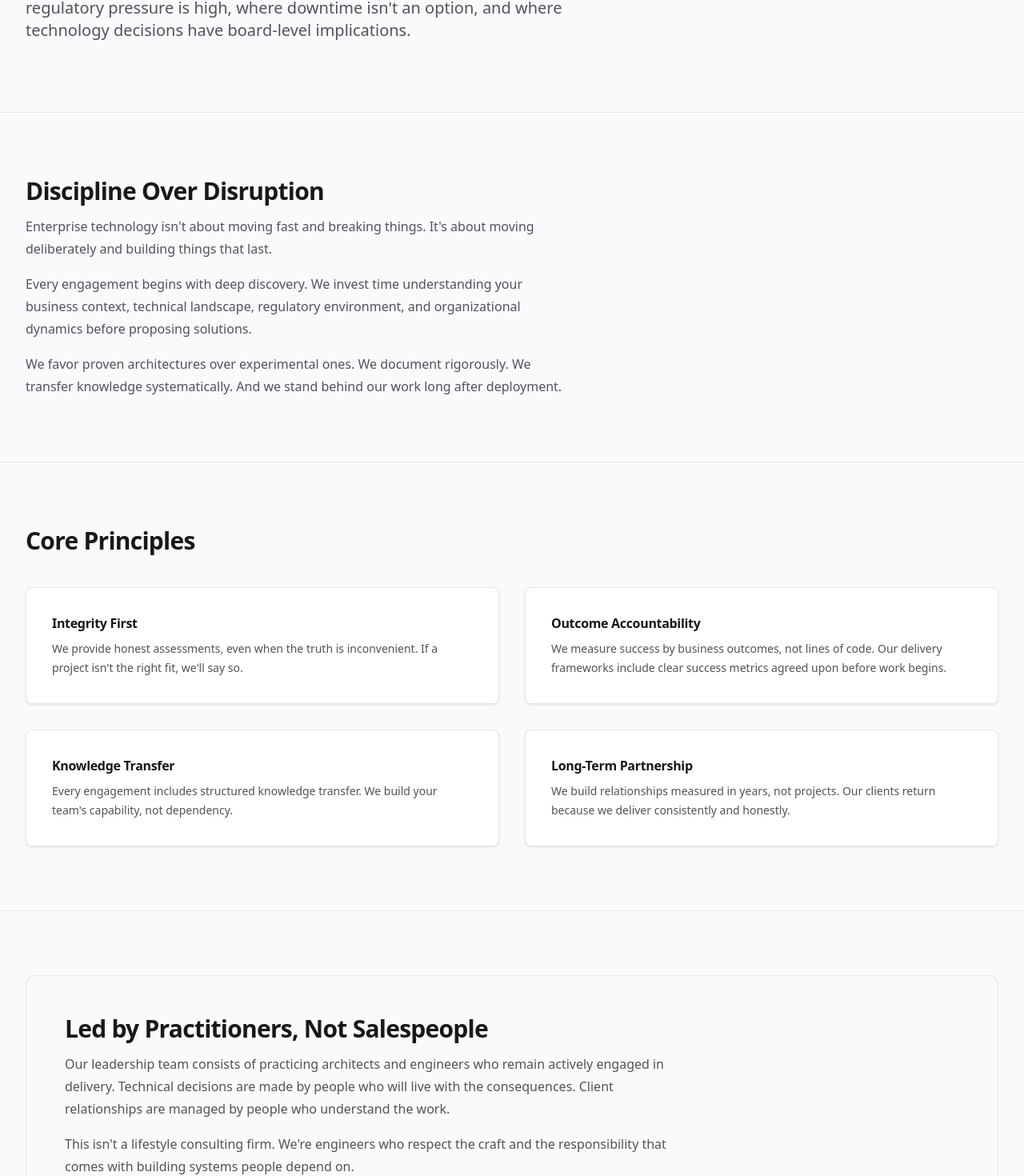
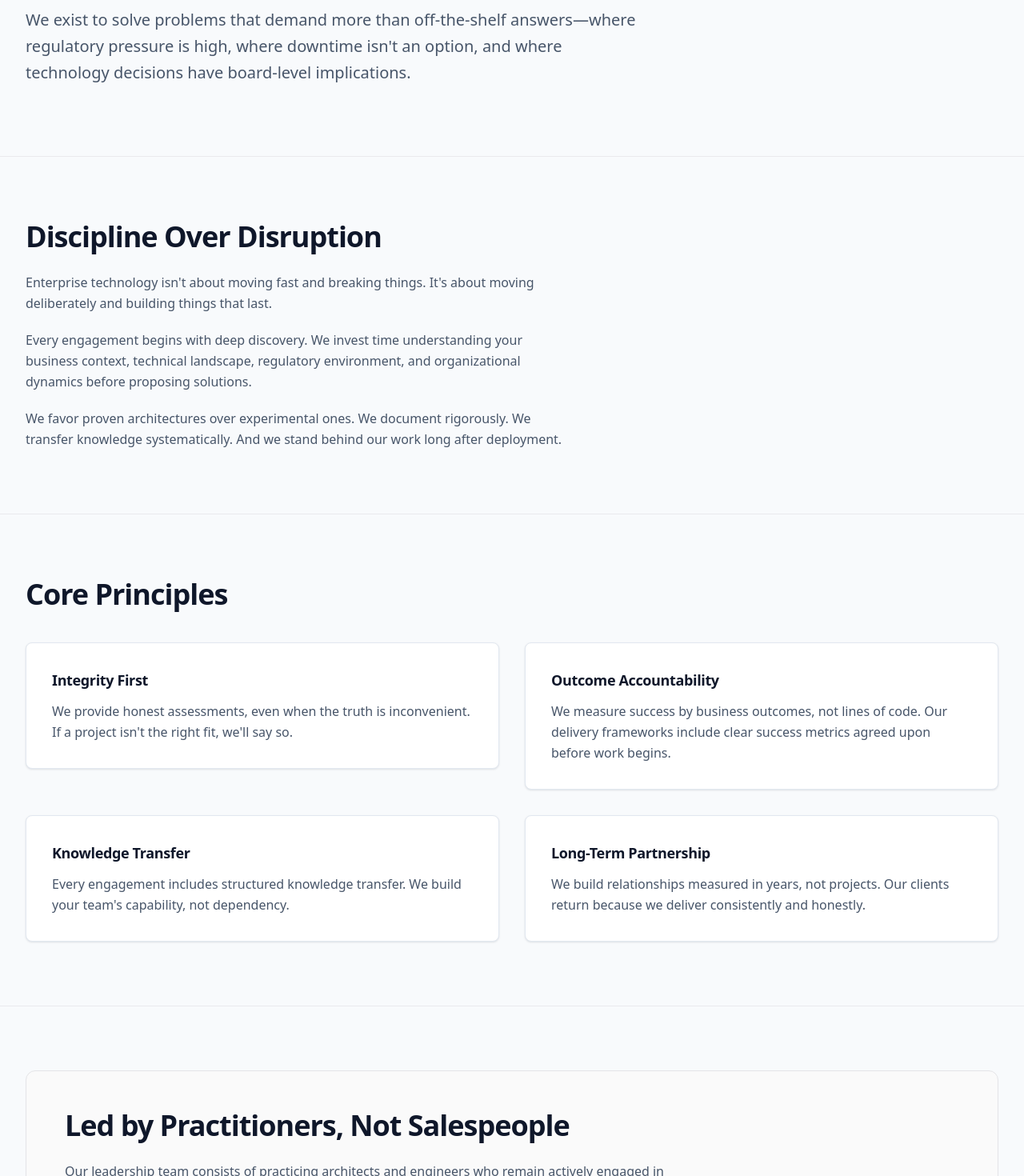
Before and after one commit to Shyamjoel8/clyros-tech-website, a Next.js app: page /about in a window 1280 px wide. Shown: the part 393-1863 px from the top of the page at 80% size. Built offline with nearby package versions, Linux system fonts and the light colour scheme; no server answers.

Commit message:
Phase 5: Polish About & Services pages (typography + motion)

```diff
--- a/src/app/about/page.tsx
+++ b/src/app/about/page.tsx
@@ -1,5 +1,7 @@
 import type { Metadata } from "next";
 import Link from "next/link";
+import { AnimatedSection } from "@/components/motion/AnimatedSection";
+import { StaggeredGrid, StaggeredItem } from "@/components/motion/StaggeredGrid";
 
 export const metadata: Metadata = {
   title: "About",
@@ -17,116 +19,133 @@ export const metadata: Metadata = {
 export default function AboutPage() {
   return (
     <div className="space-y-14 py-14 lg:space-y-20 lg:py-20">
+      <AnimatedSection>
         <header className="pb-2">
           <div className="mx-auto w-full max-w-7xl px-4 sm:px-6 lg:px-8">
-          <h1 className="text-4xl font-semibold leading-[1.12] tracking-tight text-zinc-900 lg:text-5xl">
+            <h1 className="text-4xl lg:text-6xl">
               Engineering Excellence. Enterprise Focus.
             </h1>
-          <p className="mt-5 max-w-3xl text-lg leading-8 text-zinc-600 lg:text-xl">
+            <p className="lead mt-6 max-w-3xl">
               Clyros Tech Private Limited is a specialized technology consulting firm serving
               organizations with complex, high-stakes technology requirements. Since our founding, we
               have delivered transformative solutions across healthcare, financial services,
               manufacturing, and the public sector.
             </p>
-          <p className="mt-4 max-w-3xl text-lg leading-8 text-zinc-600 lg:text-xl">
+            <p className="lead mt-5 max-w-3xl">
               We exist to solve problems that demand more than off-the-shelf answers—where regulatory
               pressure is high, where downtime isn&apos;t an option, and where technology decisions have
               board-level implications.
             </p>
           </div>
         </header>
+      </AnimatedSection>
 
+      <AnimatedSection>
         <section aria-labelledby="approach" className="border-t border-zinc-200/70 pt-14 lg:pt-20">
           <div className="mx-auto w-full max-w-7xl px-4 sm:px-6 lg:px-8">
-          <div className="max-w-3xl">
-            <h2 id="approach" className="text-2xl font-semibold tracking-tight text-zinc-900 lg:text-3xl">
+            <div className="max-w-4xl">
+              <h2 id="approach" className="text-3xl lg:text-4xl">
                 Discipline Over Disruption
               </h2>
-            <p className="mt-3 text-base leading-7 text-zinc-600">
+              <p className="mt-6 text-base leading-relaxed">
                 Enterprise technology isn&apos;t about moving fast and breaking things. It&apos;s about moving
                 deliberately and building things that last.
               </p>
-            <p className="mt-4 text-base leading-7 text-zinc-600">
+              <p className="mt-5 text-base leading-relaxed">
                 Every engagement begins with deep discovery. We invest time understanding your
                 business context, technical landscape, regulatory environment, and organizational
                 dynamics before proposing solutions.
               </p>
-            <p className="mt-4 text-base leading-7 text-zinc-600">
+              <p className="mt-5 text-base leading-relaxed">
                 We favor proven architectures over experimental ones. We document rigorously. We
                 transfer knowledge systematically. And we stand behind our work long after deployment.
               </p>
             </div>
           </div>
         </section>
+      </AnimatedSection>
 
+      <AnimatedSection>
         <section aria-labelledby="principles" className="border-t border-zinc-200/70 pt-14 lg:pt-20">
           <div className="mx-auto w-full max-w-7xl px-4 sm:px-6 lg:px-8">
-          <h2 id="principles" className="text-2xl font-semibold tracking-tight text-zinc-900 lg:text-3xl">
+            <h2 id="principles" className="text-3xl lg:text-4xl">
               Core Principles
             </h2>
-          <div className="mt-10 grid grid-cols-1 gap-8 lg:grid-cols-2">
-            <article className="rounded-lg border border-zinc-200 bg-white p-8">
-              <h3 className="text-base font-semibold text-zinc-900">Integrity First</h3>
-              <p className="mt-2 text-sm leading-6 text-zinc-600">
+            <StaggeredGrid className="mt-10 grid grid-cols-1 gap-8 lg:grid-cols-2">
+              <StaggeredItem>
+                <article className="rounded-lg border bg-white p-8">
+                  <h3 className="text-lg font-semibold">Integrity First</h3>
+                  <p className="mt-3 text-base leading-relaxed">
                     We provide honest assessments, even when the truth is inconvenient. If a project
                     isn&apos;t the right fit, we&apos;ll say so.
                   </p>
                 </article>
+              </StaggeredItem>
 
-            <article className="rounded-lg border border-zinc-200 bg-white p-8">
-              <h3 className="text-base font-semibold text-zinc-900">Outcome Accountability</h3>
-              <p className="mt-2 text-sm leading-6 text-zinc-600">
+              <StaggeredItem>
+                <article className="rounded-lg border bg-white p-8">
+                  <h3 className="text-lg font-semibold">Outcome Accountability</h3>
+                  <p className="mt-3 text-base leading-relaxed">
                     We measure success by business outcomes, not lines of code. Our delivery frameworks
                     include clear success metrics agreed upon before work begins.
                   </p>
                 </article>
+              </StaggeredItem>
 
-            <article className="rounded-lg border border-zinc-200 bg-white p-8">
-              <h3 className="text-base font-semibold text-zinc-900">Knowledge Transfer</h3>
-              <p className="mt-2 text-sm leading-6 text-zinc-600">
+              <StaggeredItem>
+                <article className="rounded-lg border bg-white p-8">
+                  <h3 className="text-lg font-semibold">Knowledge Transfer</h3>
+                  <p className="mt-3 text-base leading-relaxed">
                     Every engagement includes structured knowledge transfer. We build your team&apos;s
                     capability, not dependency.
                   </p>
                 </article>
+              </StaggeredItem>
 
-            <article className="rounded-lg border border-zinc-200 bg-white p-8">
-              <h3 className="text-base font-semibold text-zinc-900">Long-Term Partnership</h3>
-              <p className="mt-2 text-sm leading-6 text-zinc-600">
+              <StaggeredItem>
+                <article className="rounded-lg border bg-white p-8">
+                  <h3 className="text-lg font-semibold">Long-Term Partnership</h3>
+                  <p className="mt-3 text-base leading-relaxed">
                     We build relationships measured in years, not projects. Our clients return because
                     we deliver consistently and honestly.
                   </p>
                 </article>
-          </div>
+              </StaggeredItem>
+            </StaggeredGrid>
           </div>
         </section>
+      </AnimatedSection>
 
+      <AnimatedSection>
         <section aria-labelledby="leadership" className="border-t border-zinc-200/70 pt-14 lg:pt-20">
           <div className="mx-auto w-full max-w-7xl px-4 sm:px-6 lg:px-8">
             <div className="rounded-xl border border-zinc-200 bg-zinc-50 p-8 lg:p-12">
-            <h2 id="leadership" className="text-2xl font-semibold tracking-tight text-zinc-900 lg:text-3xl">
+              <h2 id="leadership" className="text-3xl lg:text-4xl">
                 Led by Practitioners, Not Salespeople
               </h2>
-            <p className="mt-3 max-w-3xl text-base leading-7 text-zinc-600">
+              <p className="mt-6 max-w-3xl text-base leading-relaxed">
                 Our leadership team consists of practicing architects and engineers who remain
                 actively engaged in delivery. Technical decisions are made by people who will live
                 with the consequences. Client relationships are managed by people who understand the
                 work.
               </p>
-            <p className="mt-4 max-w-3xl text-base leading-7 text-zinc-600">
+              <p className="mt-5 max-w-3xl text-base leading-relaxed">
                 This isn&apos;t a lifestyle consulting firm. We&apos;re engineers who respect the craft and the
                 responsibility that comes with building systems people depend on.
               </p>
             </div>
           </div>
         </section>
+      </AnimatedSection>
 
+      <AnimatedSection>
         <section aria-labelledby="company-profile" className="border-t border-zinc-200/70 pt-14 lg:pt-20">
           <div className="mx-auto w-full max-w-7xl px-4 sm:px-6 lg:px-8">
             <div className="rounded-xl border border-zinc-200 bg-white p-8 lg:p-12">
-            <h2 id="company-profile" className="text-2xl font-semibold tracking-tight text-zinc-900 lg:text-3xl">
+              <h2 id="company-profile" className="text-3xl lg:text-4xl">
                 Company Profile
               </h2>
-            <p className="mt-4 max-w-3xl text-base leading-7 text-zinc-600">
+              <p className="mt-6 max-w-3xl text-base leading-relaxed">
                 For a comprehensive overview of Clyros Tech&apos;s capabilities, experience, and approach,
                 request our company profile document.
               </p>
@@ -141,6 +160,7 @@ export default function AboutPage() {
             </div>
           </div>
         </section>
+      </AnimatedSection>
     </div>
   );
 }
--- a/src/app/services/page.tsx
+++ b/src/app/services/page.tsx
@@ -1,4 +1,5 @@
 import type { Metadata } from "next";
+import { AnimatedSection } from "@/components/motion/AnimatedSection";
 
 export const metadata: Metadata = {
   title: "Services",
@@ -16,19 +17,22 @@ export const metadata: Metadata = {
 export default function ServicesPage() {
   return (
     <div className="space-y-14 py-14 lg:space-y-20 lg:py-20">
+      <AnimatedSection>
         <header className="pb-2">
           <div className="mx-auto w-full max-w-7xl px-4 sm:px-6 lg:px-8">
-          <h1 className="text-4xl font-semibold leading-[1.12] tracking-tight text-zinc-900 lg:text-5xl">
+            <h1 className="text-4xl lg:text-6xl">
               Comprehensive Technology Services for Enterprise Clients
             </h1>
-          <p className="mt-5 max-w-3xl text-lg leading-8 text-zinc-600 lg:text-xl">
+            <p className="lead mt-6 max-w-3xl">
               Clyros Tech provides end-to-end technology services across the entire solution
               lifecycle—from strategic planning and architecture through implementation, optimization,
               and ongoing evolution.
             </p>
           </div>
         </header>
+      </AnimatedSection>
 
+      <AnimatedSection>
         <section aria-labelledby="service-categories" className="border-t border-zinc-200/70 pt-14 lg:pt-20">
         <div className="mx-auto w-full max-w-7xl px-4 sm:px-6 lg:px-8">
           <h2
@@ -202,11 +206,13 @@ export default function ServicesPage() {
           </div>
         </div>
         </section>
+      </AnimatedSection>
 
+      <AnimatedSection>
         <section aria-labelledby="engagement-models" className="border-t border-zinc-200/70 pt-14 lg:pt-20">
           <div className="mx-auto w-full max-w-7xl px-4 sm:px-6 lg:px-8">
             <div className="rounded-xl border border-zinc-200 bg-zinc-50 p-8 lg:p-12">
-            <h2 id="engagement-models" className="text-2xl font-semibold tracking-tight text-zinc-900 lg:text-3xl">
+              <h2 id="engagement-models" className="text-3xl lg:text-4xl">
                 Flexible Structures to Match Your Needs
               </h2>
             <div className="mt-8 grid grid-cols-1 gap-8 lg:grid-cols-2">
@@ -238,6 +244,7 @@ export default function ServicesPage() {
           </div>
           </div>
         </section>
+      </AnimatedSection>
     </div>
   );
 }
```
Lines whose indentation alone changed are shown as unchanged.
